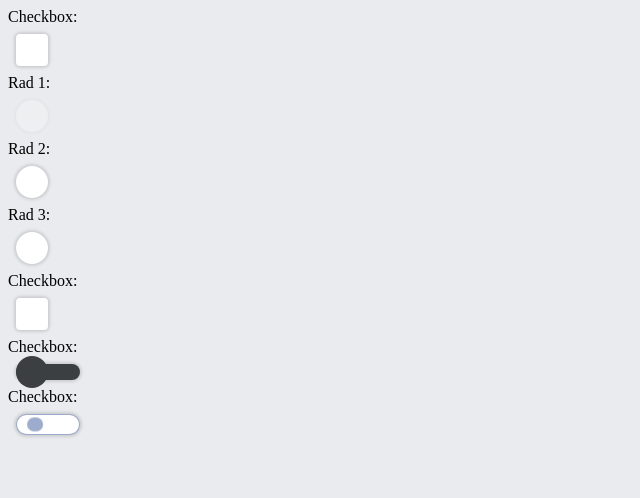
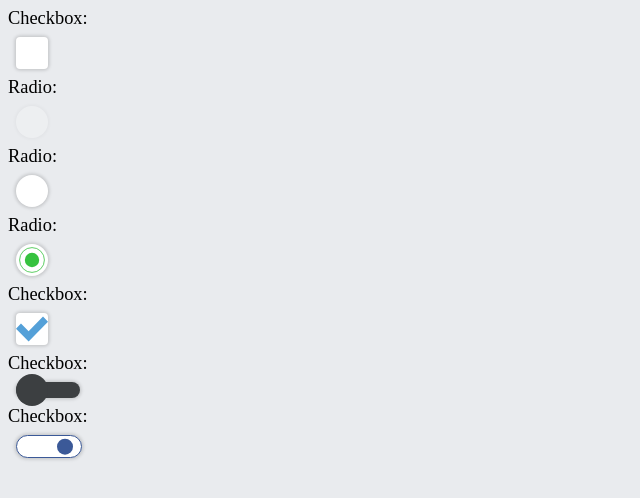
Before and after one commit to Voltra/customInputs, a website: page index.html in a window 1280 px wide. Shown: the whole page, without its empty margins (0-640 px from the left). Drawn offline with Linux system fonts and the light colour scheme.

Commit message:
Refactored toggle-inner to use content-box instead of classic border-box

```diff
--- a/index.html
+++ b/index.html
@@ -10,23 +10,23 @@
             <label for="check">Checkbox: </label>
             <input data-custom id="check" type="checkbox" name="check"/>
 
-            <label for="rad1">Rad 1: </label>
+            <label for="rad1">Radio: </label>
             <input data-custom id="#rad1" type="radio" name="rad" disabled/>
 
-            <label for="rad2">Rad 2: </label>
+            <label for="rad2">Radio: </label>
             <input data-custom id="#rad2" type="radio" name="rad"/>
 
-            <label for="rad3">Rad 3: </label>
-            <input data-custom id="#rad3" type="radio" name="rad"/>
+            <label for="rad3">Radio: </label>
+            <input checked data-custom id="#rad3" type="radio" name="rad"/>
 
             <label for="checkTick">Checkbox: </label>
-            <input data-custom-tick id="checkTick" type="checkbox" name="checkTick"/>
+            <input checked data-custom-tick id="checkTick" type="checkbox" name="checkTick"/>
 
             <label for="checkToggle">Checkbox: </label>
             <input data-custom-toggle id="checkToggle" type="checkbox" name="checkToggle"/>
 
             <label for="checkToggleInner">Checkbox: </label>
-            <input data-custom-toggle-inner id="checkToggleInner" type="checkbox" name="checkToggleInner"/>
+            <input checked data-custom-toggle-inner id="checkToggleInner" type="checkbox" name="checkToggleInner"/>
         </form>
     </body>
 </html>
--- a/sass/_checkbox-toggle-inner.scss
+++ b/sass/_checkbox-toggle-inner.scss
@@ -10,6 +10,8 @@
     @include transition-timing-function(ease-in-out);
     background-color: white;//$primary;
     border: 1px solid $accent;
+
+    box-sizing: content-box;
 
     & .rail{
         width: 100%;
--- a/sass/app.scss
+++ b/sass/app.scss
@@ -37,3 +37,7 @@ body{
     @import "checkbox-toggle";
     @import "checkbox-toggle-inner";
 }
+
+label{
+    font-size: 2.3vh;
+}
```
Also changed, not shown: css/app.css.
